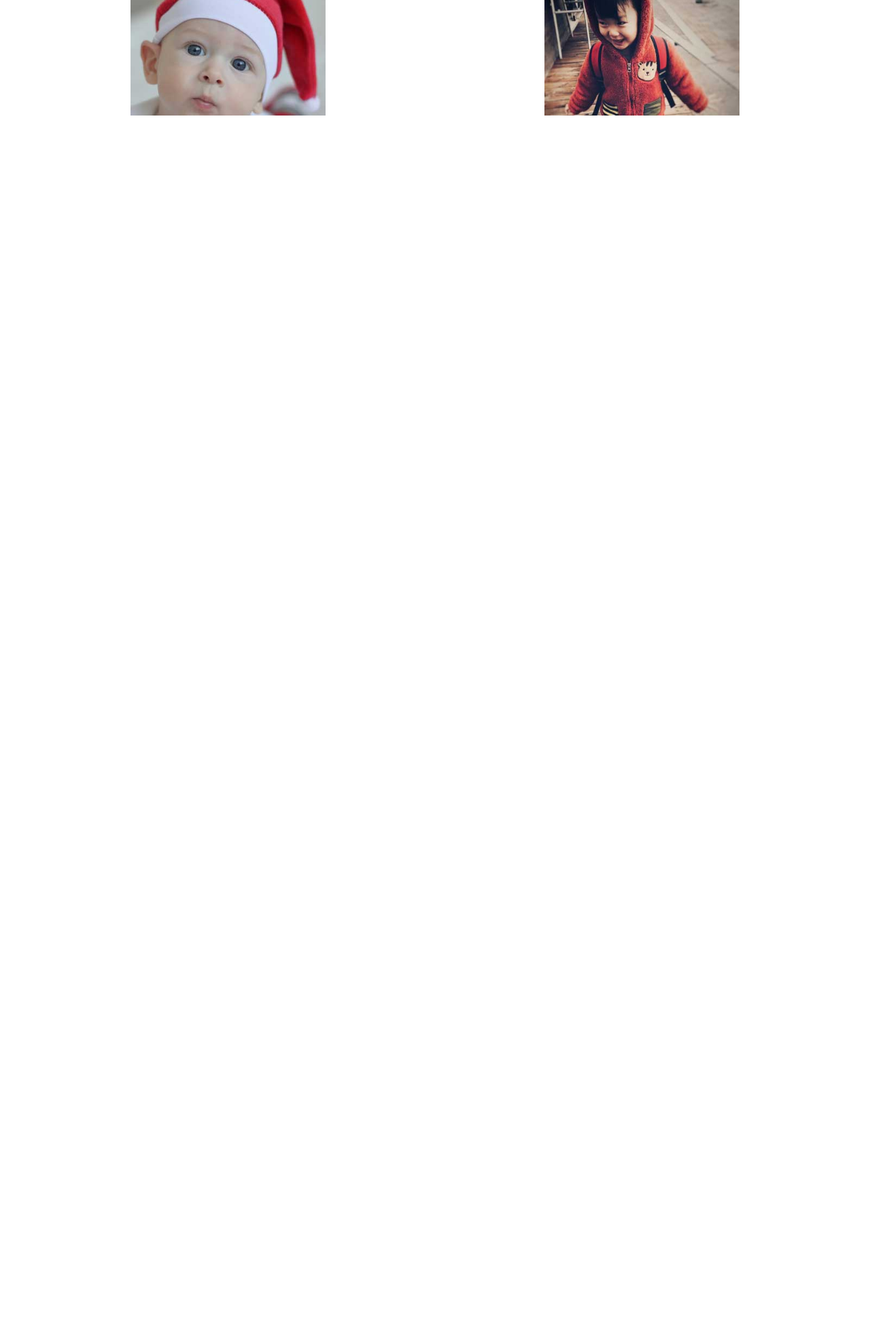
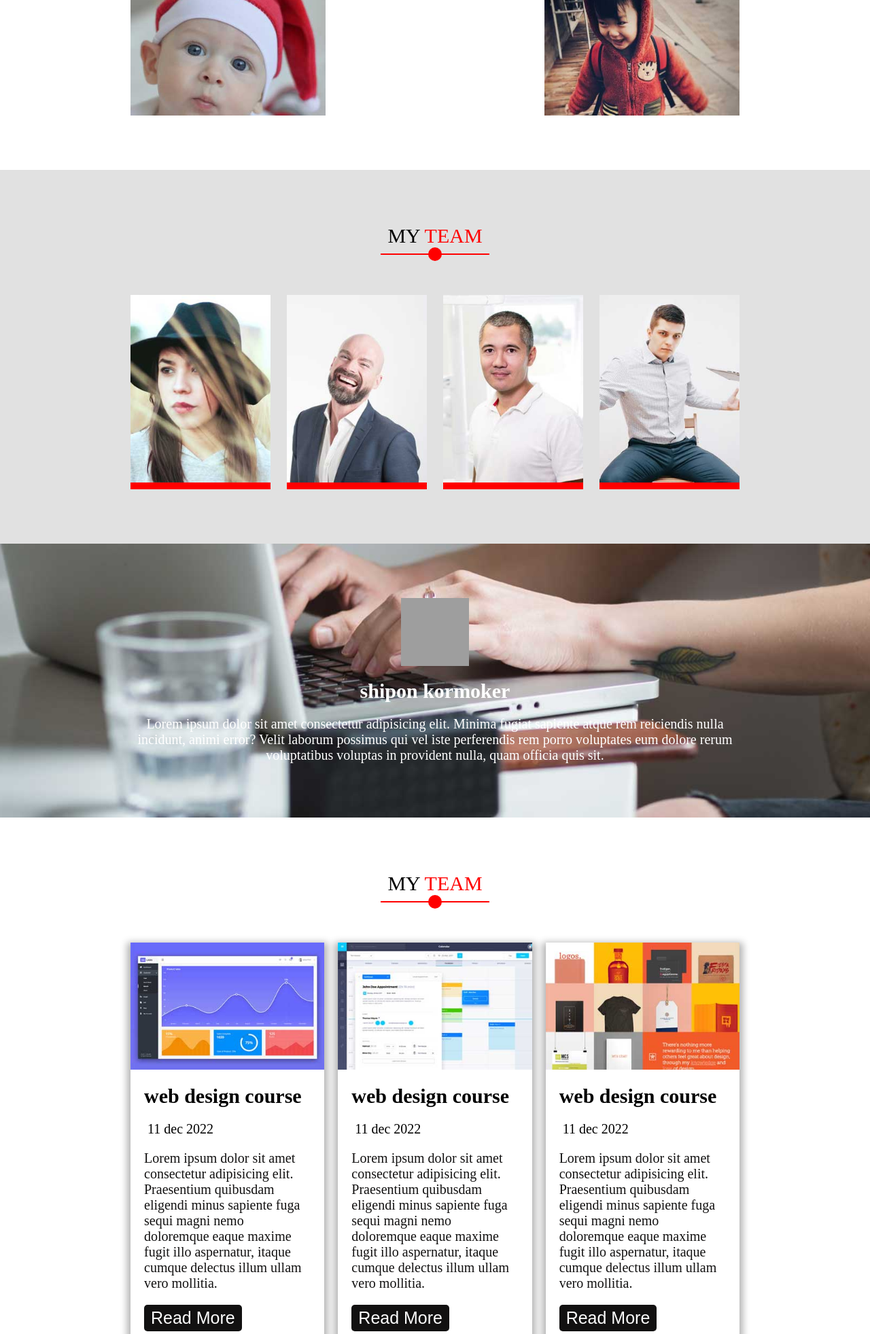
Before and after one commit to Mohammad-Asif-Web/php-with-Laravel-Framework, a PHP site: page / in a window 1280 px wide. Shown: the part 4071-6034 px from the top of the page at 68% size. Before the commit the page ends 4241 px from the top, so only its background shows below. Run offline with PHP 8.4, Linux system fonts and the light colour scheme; some libraries are stand-ins or nearby versions; grey boxes are pictures that could not be loaded.

Commit message:
new code added

```diff
--- a/class - 4 - assessment 2/assests/css/style.css
+++ b/class - 4 - assessment 2/assests/css/style.css
@@ -406,3 +406,122 @@ h1 span{
 	display: block;
 	transition: 1s all ease-in;
 }
+
+/* team */
+.team{
+	width: 100%;
+	height: auto;
+	background: var(--white-e1);
+}
+.team .team-item{
+	margin-top: 5rem;
+	display: flex;
+	justify-content: space-between;
+	gap: 2rem;
+}
+.team .people{
+	position: relative;
+	flex-basis: 23%;
+}
+.people img{
+	width: 100%;
+	border-bottom: 1rem solid var(--red-secondary);
+}
+.people::after{
+	content: "";
+	width: 100%;
+	height: 100%;
+	background: rgb(255, 0, 0, 0.4);
+	position: absolute;
+	top: 0;
+	left: 0;
+	display: none;
+}
+.people .people-icon{
+	width: 100%;
+	height: 10rem;
+	background: var(--red-secondary);
+	position: absolute;
+	bottom: 0;
+	left: 0;
+	text-align: center;
+	color: var(--white-primary);
+	display: none;
+}
+.people-icon span{
+	font-size: 2rem;
+	text-transform: uppercase;
+	display: block;
+	margin: 1.5rem 0;
+}
+.people-icon svg{
+	width: 2rem;
+	height: 2rem;
+	padding: 0 1rem;
+}
+.people:hover.people::after,
+.people:hover.people .people-icon{
+	display: block;
+}
+
+/* mid-banner */
+.banner-2{
+	width: 100%;
+	height: auto;
+	background: url("../../img/banner2.jpg") no-repeat;
+	background-size: cover;
+	background-position: center center;
+	text-align: center;
+	color: var(--white-primary);
+}
+.banner-2 .logo{
+	width: 10rem;
+	height: 10rem;
+	border-radius: 50%;
+	margin: 0 auto;
+}
+.banner-2 h4{
+	font-size: 3rem;
+	padding: 2rem 0;
+}
+.banner-2 p{
+	color: var(--white-primary);
+}
+
+/* latest blog */
+.blog{
+	width: 100%;
+	height: auto;
+	background: var(--white-primary);
+}
+.blog .blog-desc{
+	width: 100%;
+	height: auto;
+	display: flex;
+	justify-content: space-between;
+	gap: 2rem;
+	margin-top: 5rem;
+}
+.blog-desc .blog-item{
+	flex-basis: 32%;
+	box-shadow: 0px 5px 10px 5px rgb(0, 0, 0, 0.3);
+}
+.blog-item .img-bar{
+	width: 100%;
+}
+.blog-item .blog-text{
+	padding: 2rem;
+}
+.blog-text h3{
+	font-size: 3rem;
+}
+.blog-text span{
+	display: block;
+	margin: 2rem 0;
+	font-size: 2rem;
+}
+.blog-text button{
+	background: var(--black);
+	padding: .5rem 1rem;
+	margin-top: 2rem;
+}
--- a/class - 4 - assessment 2/index.html
+++ b/class - 4 - assessment 2/index.html
@@ -185,6 +185,105 @@
 		</div>
 	 </section>
 
+	 <!-- SECTION TEAM -->
+	 <section class="team pad-1 pad-2">
+		<h2>my <span class="join">team</span></h2>
+		<div class="line"></div>
+		 <div class="team-item">
+			<div class="people">
+				<img src="img/team1.jpg" alt="">
+				<div class="people-icon">
+					<span>hanly</span>
+					<i class="fa-brands fa-facebook-f"></i>
+					<i class="fa-brands fa-instagram"></i>
+					<i class="fa-brands fa-github"></i>
+					<i class="fa-brands fa-linkedin"></i>
+				</div>
+			</div>
+			<div class="people">
+				<img src="img/team2.jpg" alt="">
+				<div class="people-icon">
+					<span>hanly</span>
+					<i class="fa-brands fa-facebook-f"></i>
+					<i class="fa-brands fa-instagram"></i>
+					<i class="fa-brands fa-github"></i>
+					<i class="fa-brands fa-linkedin"></i>
+				</div>
+			</div>
+			<div class="people">
+				<img src="img/team3.jpg" alt="">
+				<div class="people-icon">
+					<span>hanly</span>
+					<i class="fa-brands fa-facebook-f"></i>
+					<i class="fa-brands fa-instagram"></i>
+					<i class="fa-brands fa-github"></i>
+					<i class="fa-brands fa-linkedin"></i>
+				</div>
+			</div>
+			<div class="people">
+				<img src="img/team4.jpg" alt="">
+				<div class="people-icon">
+					<span>hanly</span>
+					<i class="fa-brands fa-facebook-f"></i>
+					<i class="fa-brands fa-instagram"></i>
+					<i class="fa-brands fa-github"></i>
+					<i class="fa-brands fa-linkedin"></i>
+				</div>
+			</div>
+		 </div>
+	 </section>
+
+	 <!-- BANNER MID -->
+	<section class="banner-2 pad-1 pad-2">
+		<div class="logo">
+			<img width="100%" src="img/sm-logo.png" alt="">
+		</div>
+		<h4>shipon kormoker</h4>
+		<p>Lorem ipsum dolor sit amet consectetur adipisicing elit. Minima fugiat sapiente atque rem reiciendis nulla incidunt, animi error? Velit laborum possimus qui vel iste perferendis rem porro voluptates eum dolore rerum voluptatibus voluptas in provident nulla, quam officia quis sit.</p>
+	</section>
+
+	<!-- LATEST BLOG -->
+	<section class="blog pad-1 pad-2">
+		<h2>my <span class="join">team</span></h2>
+		<div class="line"></div>
+		<div class="blog-desc">
+			<div class="blog-item">
+				<div class="img-bar">
+					<img src="img/blog1.jpg" alt="">
+				</div>
+				<div class="blog-text">
+					<h3>web design course</h3>
+				<span><i class="fa-solid fa-timer"></i> 11 dec 2022</span>
+				<p>Lorem ipsum dolor sit amet consectetur adipisicing elit. Praesentium quibusdam eligendi minus sapiente fuga sequi magni nemo doloremque eaque maxime fugit illo aspernatur, itaque cumque delectus illum ullam vero mollitia.</p>
+				<button class="btn">read more</button>
+				</div>
+			</div>
+			<div class="blog-item">
+				<div class="img-bar">
+					<img src="img/blog2.jpg" alt="">
+				</div>
+				<div class="blog-text">
+					<h3>web design course</h3>
+				<span><i class="fa-solid fa-timer"></i> 11 dec 2022</span>
+				<p>Lorem ipsum dolor sit amet consectetur adipisicing elit. Praesentium quibusdam eligendi minus sapiente fuga sequi magni nemo doloremque eaque maxime fugit illo aspernatur, itaque cumque delectus illum ullam vero mollitia.</p>
+				<button class="btn">read more</button>
+				</div>
+			</div>
+			<div class="blog-item">
+				<div class="img-bar">
+					<img src="img/blog3.jpg" alt="">
+				</div>
+				<div class="blog-text">
+					<h3>web design course</h3>
+				<span><i class="fa-solid fa-timer"></i> 11 dec 2022</span>
+				<p>Lorem ipsum dolor sit amet consectetur adipisicing elit. Praesentium quibusdam eligendi minus sapiente fuga sequi magni nemo doloremque eaque maxime fugit illo aspernatur, itaque cumque delectus illum ullam vero mollitia.</p>
+				<button class="btn">read more</button>
+				</div>
+			</div>
+		</div>
+	</section>
+
+
 
 	<script src="assests/js/all.min.js"></script>
 	<script src="assests/js/app.js"></script>
```
Also changed, not shown: class - 4 - assessment 2/img/sm-logo.jpg (deleted).
